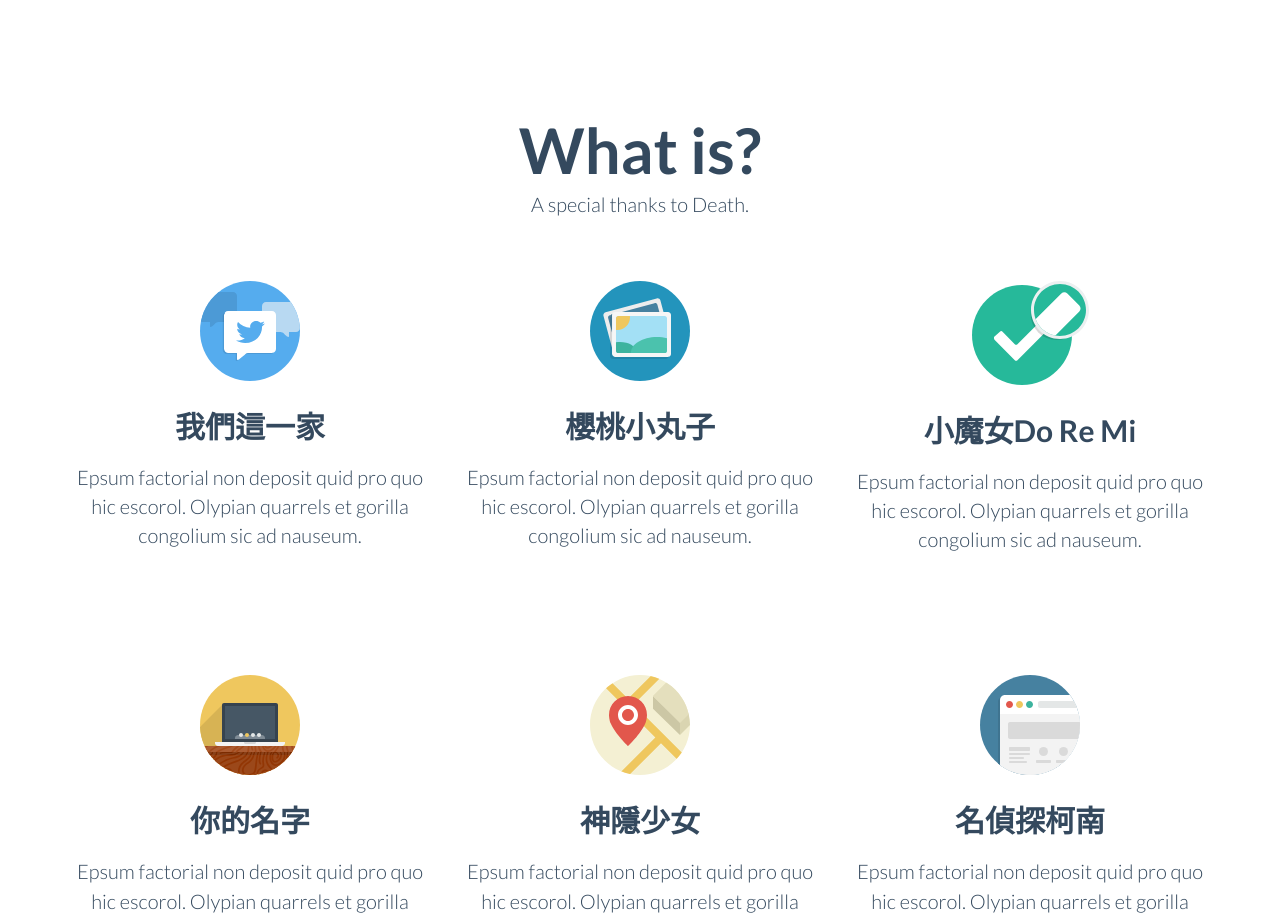
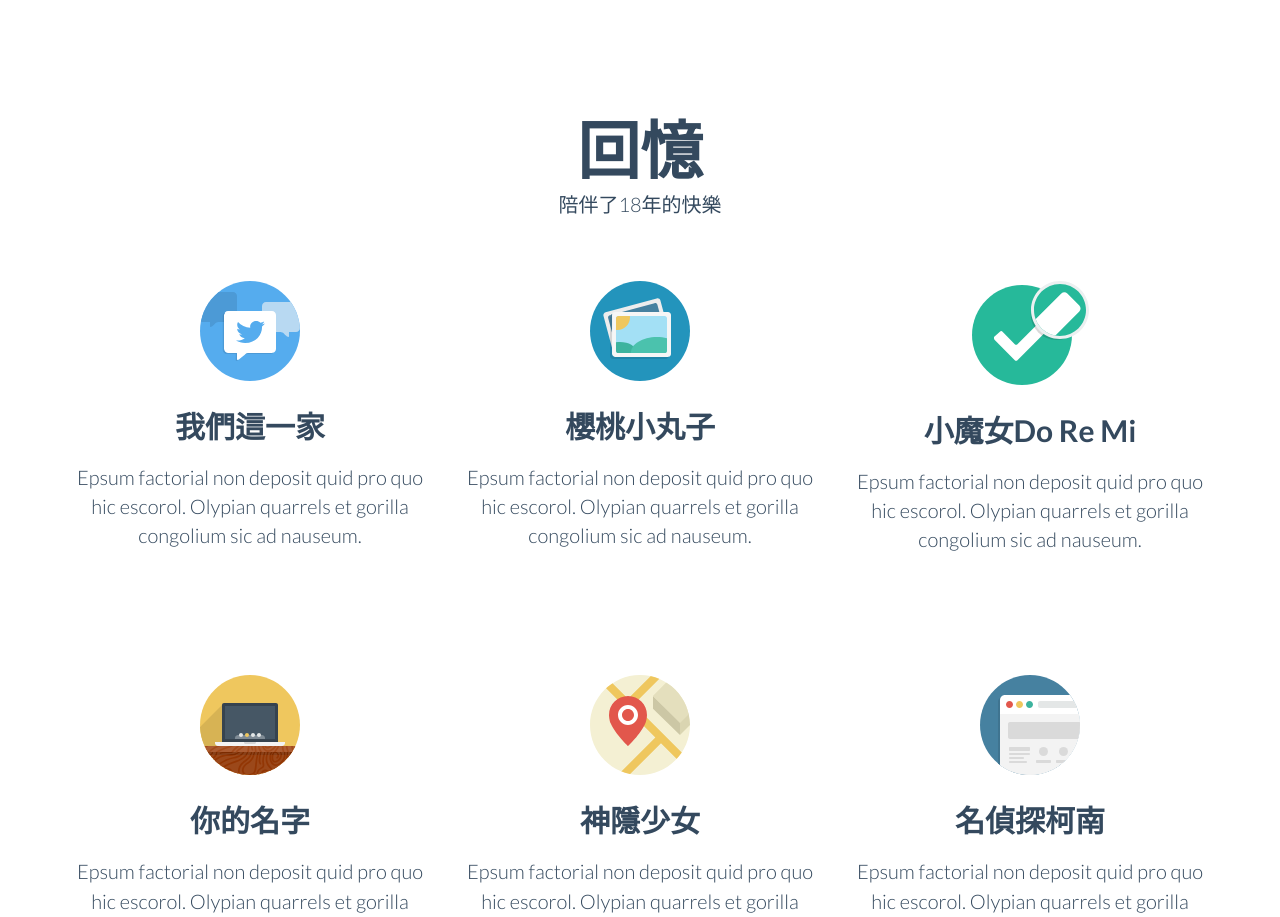
Before and after one commit to Iris331/Iris331, a plain HTML site: page index.html in a window 1280 px wide. Shown: the part 865-1782 px from the top of the page. Drawn offline with Linux system fonts and the light colour scheme.

Commit message:
Update index.html

```diff
--- a/index.html
+++ b/index.html
@@ -107,8 +107,8 @@
 		<div class="container">
 
 			<div class="col-md-6 col-md-offset-3 text-center wrap_title">
-				<h2>What is?</h2>
-				<p class="lead" style="margin-top:0">A special thanks to Death.</p>
+				<h2>回憶</h2>
+				<p class="lead" style="margin-top:0">陪伴了18年的快樂</p>
 
 			</div>
 
```
